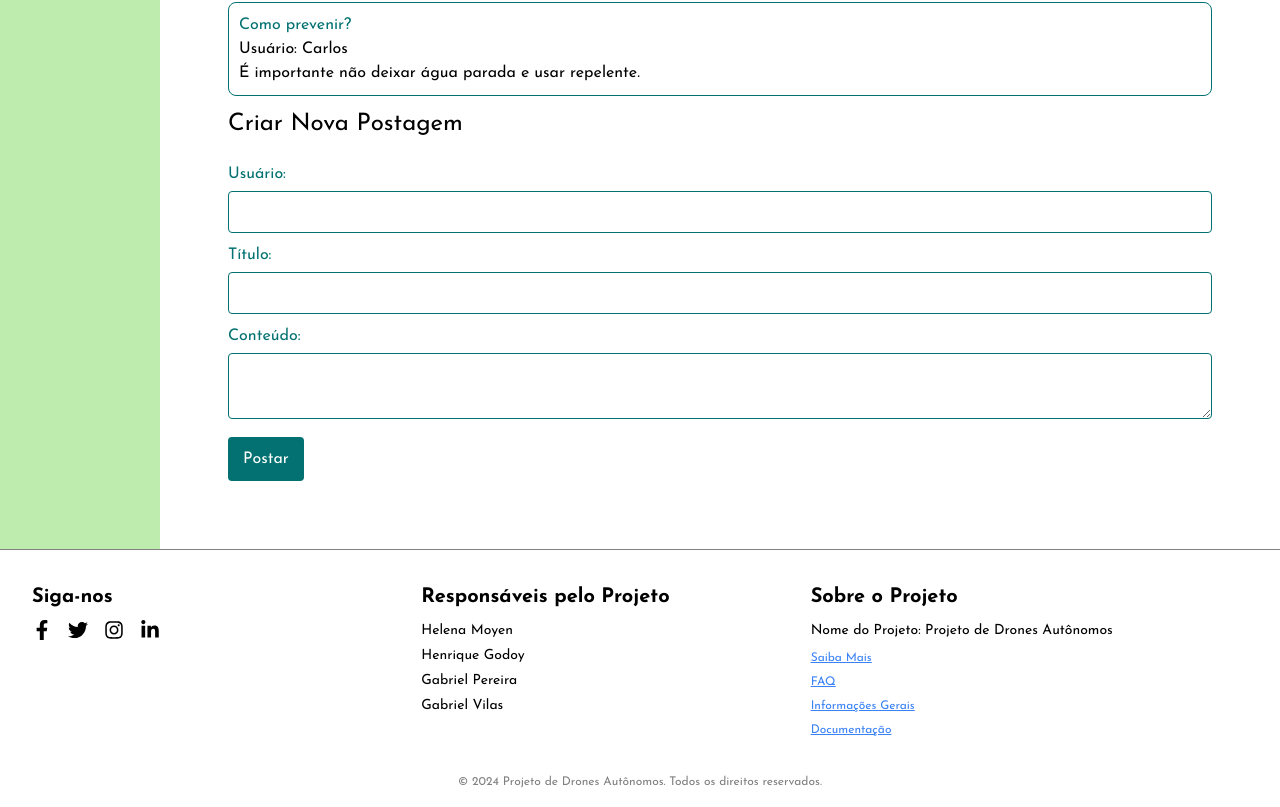
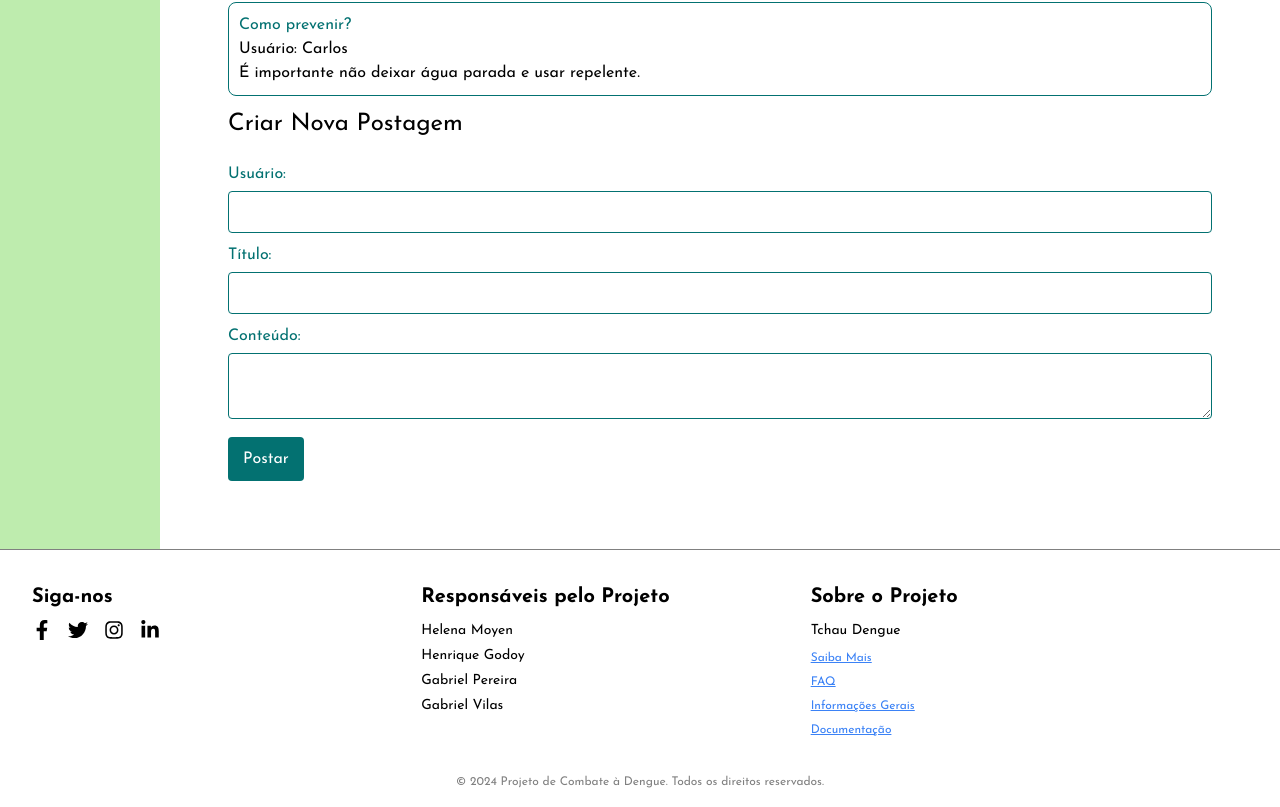
Before and after one commit to Henrique-God/EngSoft, a Next.js app: page /dashboard/forum in a window 1280 px wide. Shown: the part 300-1107 px from the top of the page. Built offline with nearby package versions, Linux system fonts and the light colour scheme; a web font is replaced by a local one.

Commit message:
correct footer alignment

```diff
--- a/src/app/components/footer.tsx
+++ b/src/app/components/footer.tsx
@@ -40,7 +40,7 @@ const Footer = () => {
           {/* Column for Project Information */}
           <div className={styles.column}>
             <h4 className={styles.heading}>Sobre o Projeto</h4>
-            <p className={styles.text}>Nome do Projeto: Projeto de Drones Autônomos</p>
+            <p className={styles.text}>Tchau Dengue</p>
             <a href="#" className={styles.link}>Saiba Mais</a><br />
             <a href="#" className={styles.link}>FAQ</a><br />
             <a href="#" className={styles.link}>Informações Gerais</a><br />
@@ -52,7 +52,7 @@ const Footer = () => {
 
       {/* Copyright Notice */}
       <div className={styles.copyright}>
-        <p>&copy; 2024 Projeto de Drones Autônomos. Todos os direitos reservados.</p>
+        <p>&copy; 2024 Projeto de Combate à Dengue. Todos os direitos reservados.</p>
       </div>
     </footer>
   );
```
